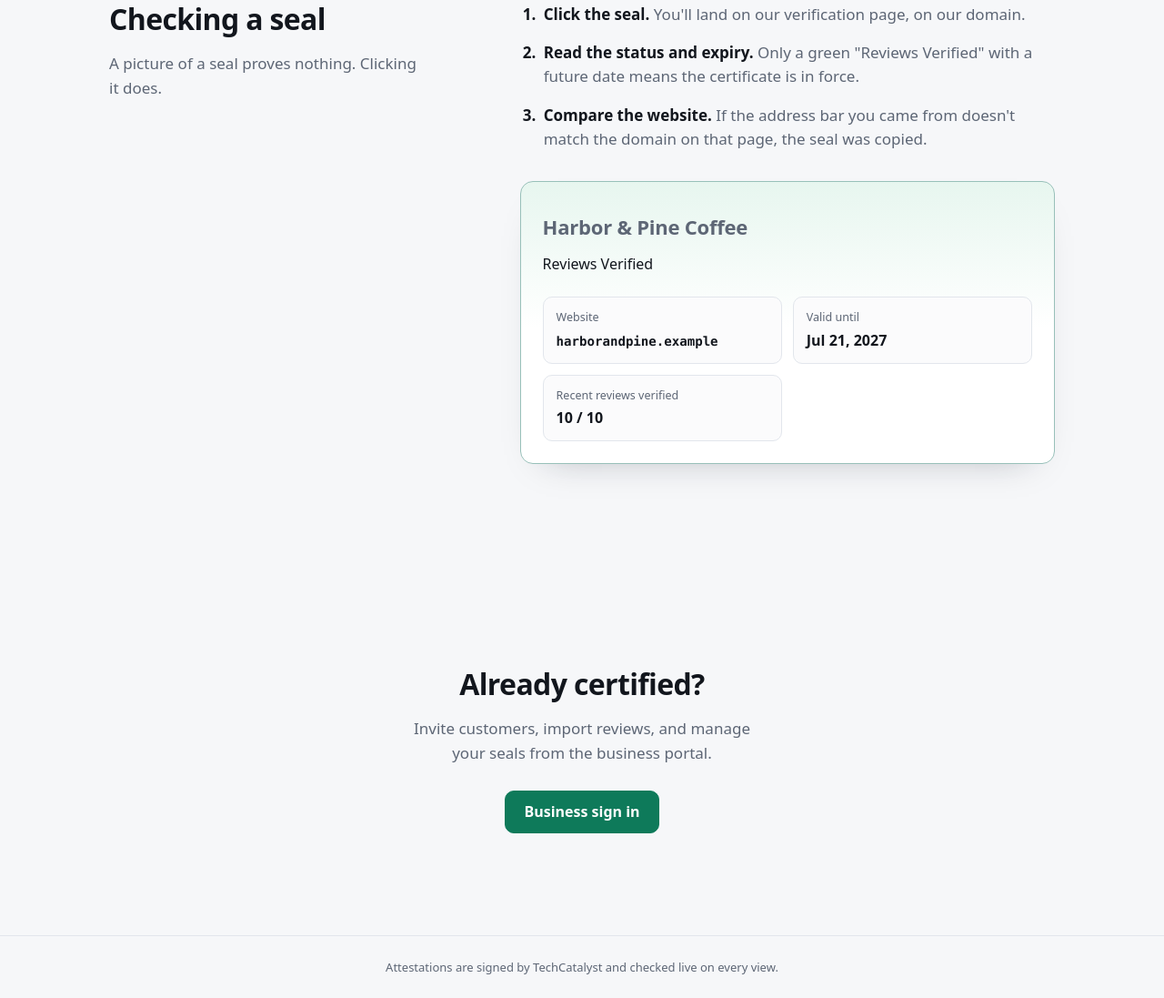
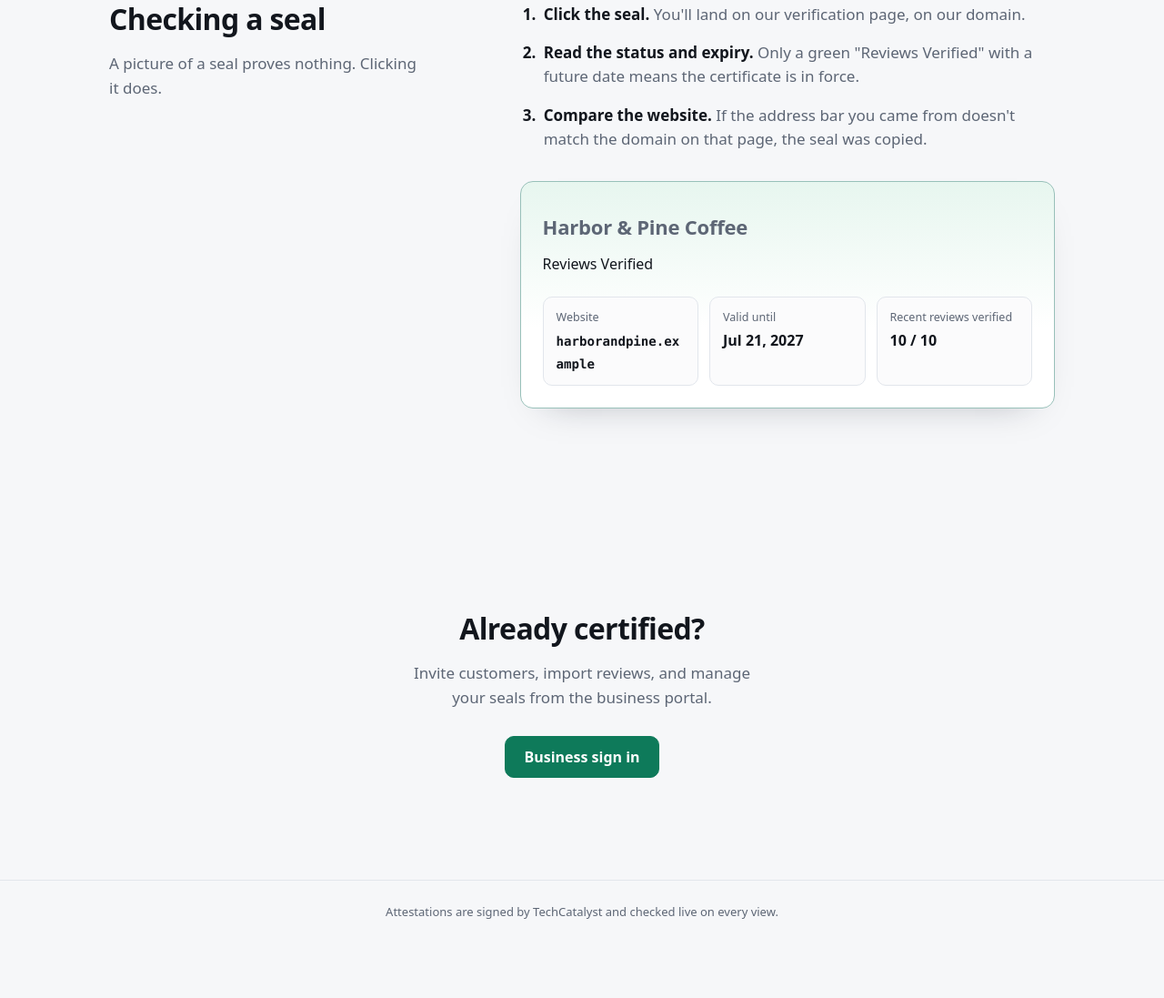
Before and after one commit to TechCatalyst-co/techcatalyst-seal, a website: page public/index.html in a window 1280 px wide. Shown: the part 2682-3779 px from the top of the page at 91% size. After the commit the page ends 3719 px from the top, so only its background shows below. Drawn offline with Linux system fonts and the light colour scheme.

Commit message:
Update app.css

```diff
--- a/public/assets/app.css
+++ b/public/assets/app.css
@@ -92,7 +92,7 @@ td, dd, .num { font-variant-numeric: tabular-nums; }
 .status .state:has(.seal) { margin: var(--s4) 0; }
 .status > p:not(.state) { color: var(--muted); }
 
-.facts { display: grid; grid-template-columns: repeat(auto-fit, minmax(180px, 1fr)); gap: var(--s3); margin: var(--s5) 0 0; }
+.facts { display: grid; grid-template-columns: repeat(auto-fit, minmax(min(100%, 140px), 1fr)); gap: var(--s3); margin: var(--s5) 0 0; }
 .facts div { background: color-mix(in srgb, var(--panel) 55%, var(--bg)); border: 1px solid var(--line); border-radius: 10px; padding: 12px 14px; }
 .facts dt { font-size: 12.5px; color: var(--muted); }
 .facts dd { margin: 3px 0 0; font-weight: 600; word-break: break-word; }
```
